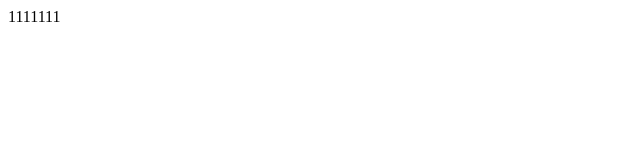
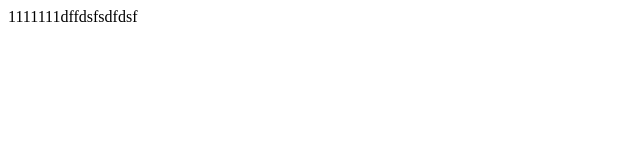
Before and after one commit to 942795529/-, a plain HTML site: page index.html in a window 1280 px wide. Shown: the whole page, without its empty margins (0-640 px from the left). Drawn offline with Linux system fonts and the light colour scheme.

Commit message:
交上去

```diff
--- a/index.html
+++ b/index.html
@@ -7,6 +7,6 @@
     <title>Document</title>
 </head>
 <body>
-    <div>1111111</div>
+    <div>1111111dffdsfsdfdsf</div>
 </body>
 </html>
```
